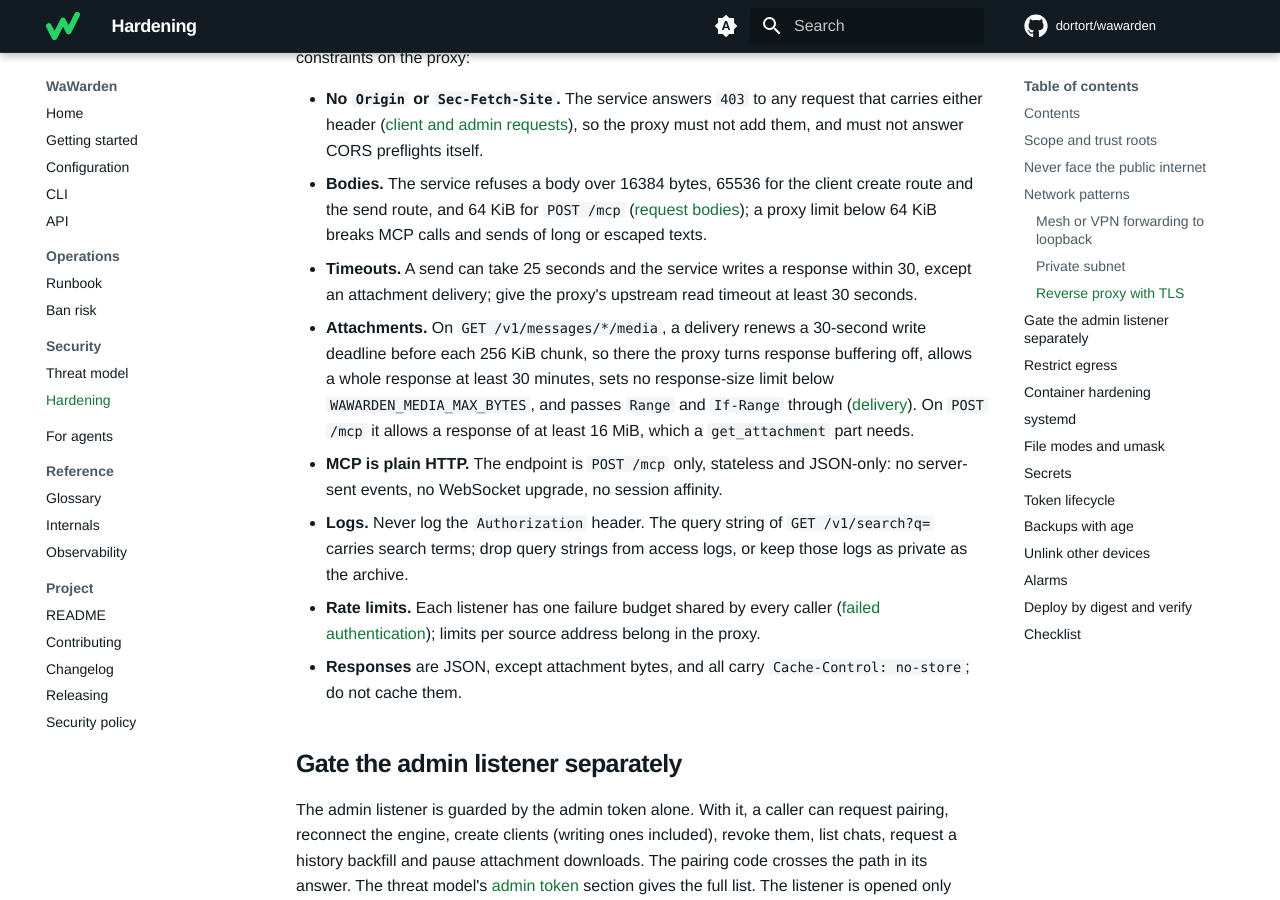
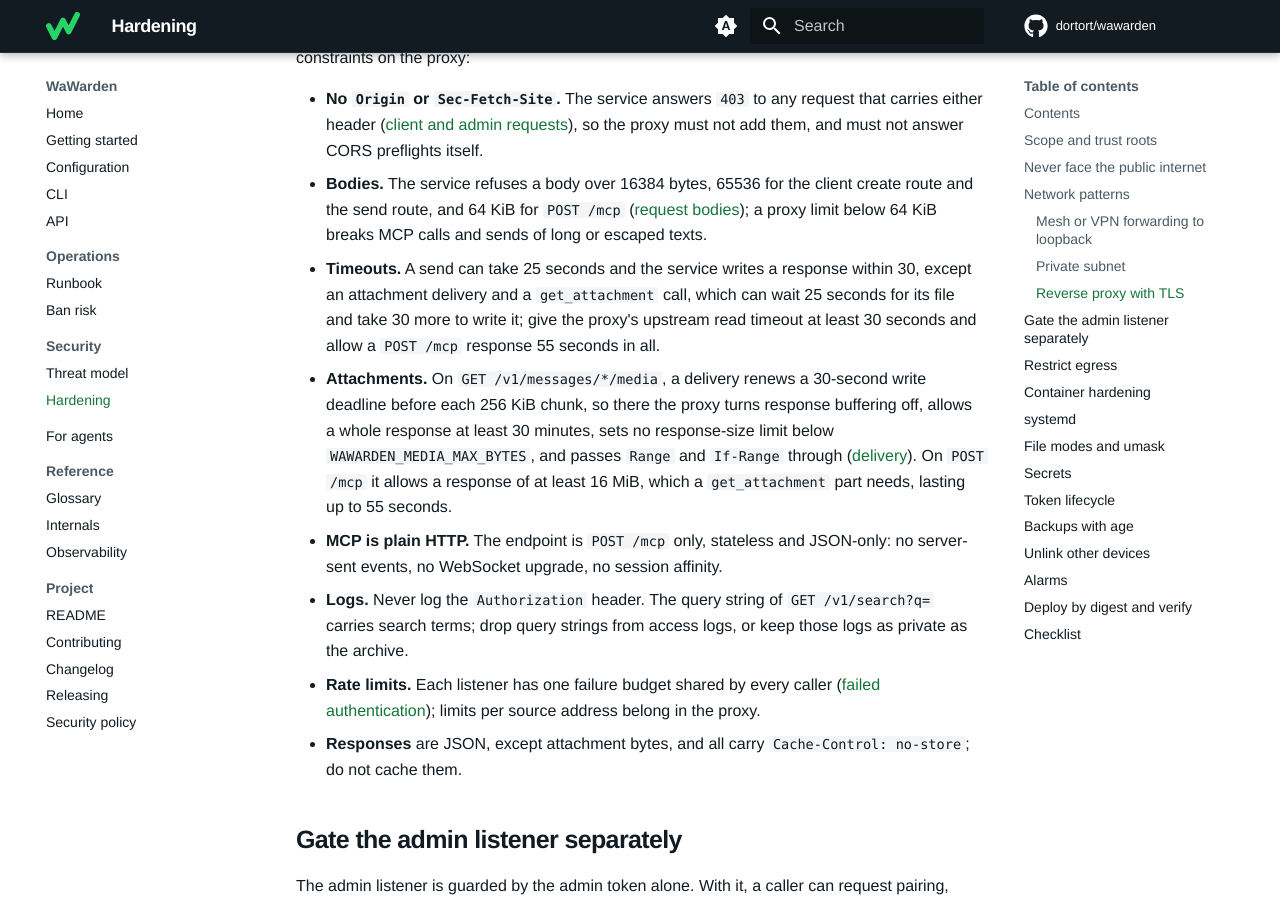
Before and after one commit to dortort/wawarden, an MkDocs documentation site: the page built from docs/hardening.md, in a window 1280 px wide and 900 px high, scrolled down 3134 px. Built offline with MkDocs 1.6.1 and Material for MkDocs 9.7.7, drawn with Linux system fonts in a browser that asks for light colours; comment, search, counter and statistics services are not loaded; some of the changed text lies outside the part shown.

Commit message:
docs(hardening): cover get_attachment timeouts, the spool and the memory checklist
A get_attachment call can take 55 seconds and a part needs a 16 MiB
response, spool/ is checked like the other private directories, and
the checklist sizes the memory limit by the rule.

Co-Authored-By: Claude Opus 5.5 <noreply@anthropic.com>
Co-Authored-By: Claude Fable 5.1 <noreply@anthropic.com>

```diff
--- a/docs/hardening.md
+++ b/docs/hardening.md
@@ -133,14 +133,17 @@ these constraints on the proxy:
   ([request bodies](api.md#request-bodies)); a proxy limit below
   64 KiB breaks MCP calls and sends of long or escaped texts.
 - **Timeouts.** A send can take 25 seconds and the service writes a response
-  within 30, except an attachment delivery; give the proxy's upstream read
-  timeout at least 30 seconds.
+  within 30, except an attachment delivery and a `get_attachment` call, which
+  can wait 25 seconds for its file and take 30 more to write it; give the
+  proxy's upstream read timeout at least 30 seconds and allow a `POST /mcp`
+  response 55 seconds in all.
 - **Attachments.** On `GET /v1/messages/*/media`, a delivery renews a
   30-second write deadline before each 256 KiB chunk, so there the proxy turns
   response buffering off, allows a whole response at least 30 minutes, sets no
   response-size limit below `WAWARDEN_MEDIA_MAX_BYTES`, and passes `Range` and
   `If-Range` through ([delivery](api.md#delivery)). On `POST /mcp` it allows a
-  response of at least 16 MiB, which a `get_attachment` part needs.
+  response of at least 16 MiB, which a `get_attachment` part needs, lasting up
+  to 55 seconds.
 - **MCP is plain HTTP.** The endpoint is `POST /mcp` only, stateless and
   JSON-only: no server-sent events, no WebSocket upgrade, no session affinity.
 - **Logs.** Never log the `Authorization` header. The query string of
@@ -339,6 +342,10 @@ taken or old ones are pruned instead:
   `unexpected_entry`). A file you put there, a backup of another mode or
   owner, a symbolic link or another directory all count. Remove the entry, and
   the next backup prunes again.
+
+`spool/` holds only the files the service stages there, each with mode `0600`
+and sealed under a key held in memory, and `serve` empties it at every start
+([data directory](configuration.md#data-directory)).
 
 Mechanisms that add group bits, such as Kubernetes `fsGroup` or a setgid
 parent directory, fail the checks.
@@ -464,12 +471,14 @@ controls a release controls the account; the
       `Authorization` nor query strings, allows 64 KiB bodies and 30-second
       responses, except on `GET /v1/messages/*/media`, where it buffers
       nothing, allows a whole response at least 30 minutes and passes `Range`
-      and `If-Range`, and limits callers per address.
+      and `If-Range`, and on `POST /mcp` allows 16 MiB responses that last
+      55 seconds, and limits callers per address.
 - [ ] Egress goes only to WhatsApp's names, the webhook and DNS, enforced or
       alerting.
 - [ ] The container runs read-only, without capabilities, with
-      `no-new-privileges`, a memory and process limit and
-      `--stop-timeout 15`; or the systemd unit sets the equivalent.
+      `no-new-privileges`, a process limit, a memory limit sized by the
+      `--memory` rule (`768m` with attachment downloads on at the defaults)
+      and `--stop-timeout 15`; or the systemd unit sets the equivalent.
 - [ ] The data volume is owned by the service's user with mode `0700`; no
       `fsGroup`.
 - [ ] The admin token's hash, not the token, is configured; the webhook secret
```
Also changed, not shown: other parts of docs/hardening.md (+1 -1 lines).
